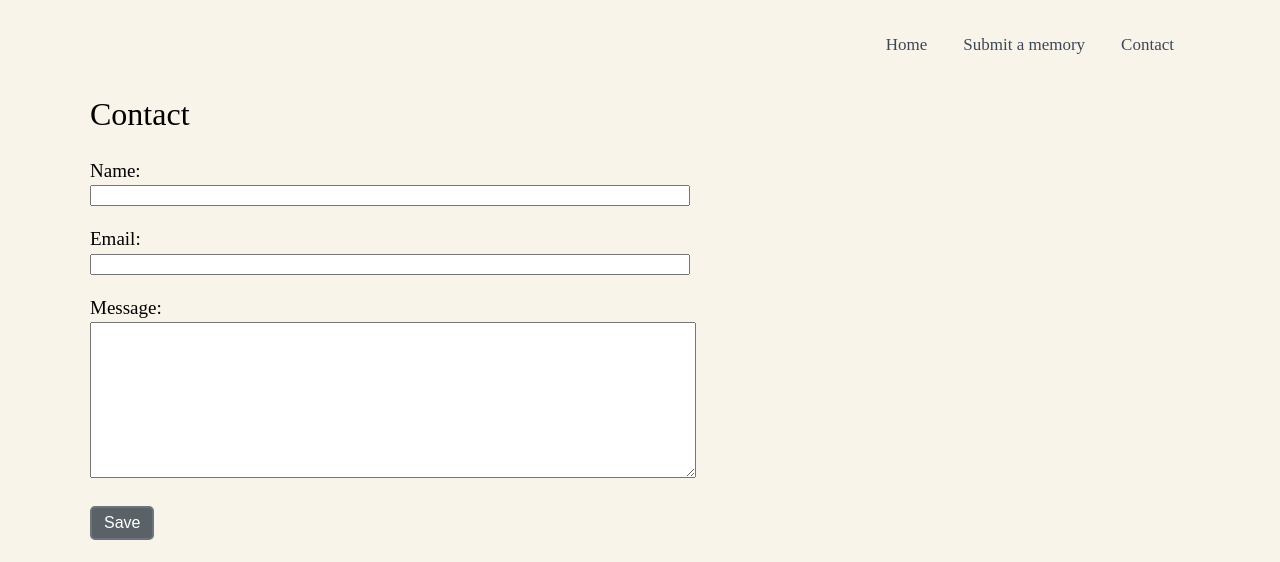
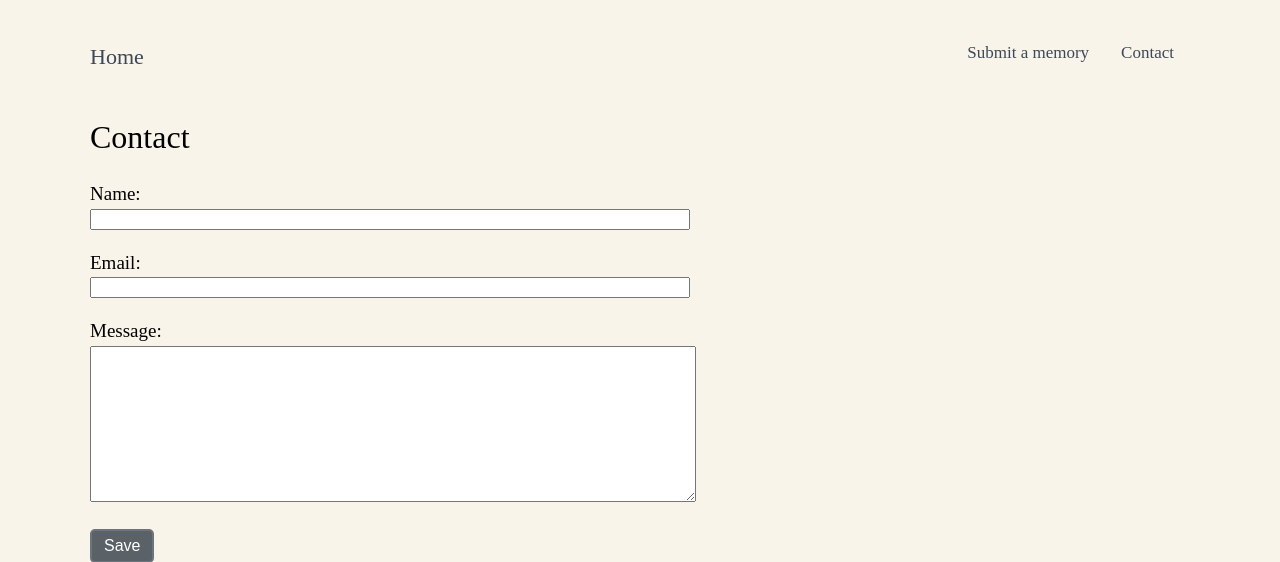
Before and after one commit to sirodoht/schoolmemories, a Django app: page /contact/ in a window 1280 px wide. Shown: the top 562 px of the page. Run offline with Django 5.2, Linux system fonts and the light colour scheme; data that the repository does not hold is empty.

Commit message:
Add logo link styles

```diff
--- a/main/static/style.css
+++ b/main/static/style.css
@@ -16,7 +16,9 @@ nav {
     margin: 16px auto;
     text-align: right;
     padding: 16px 0;
+    display: flex;
 }
+nav a:first-child { font-size: 22px; margin-right: auto; margin-left: 0; }
 nav a {
     margin: 8px 16px;
     text-decoration: none;
```
